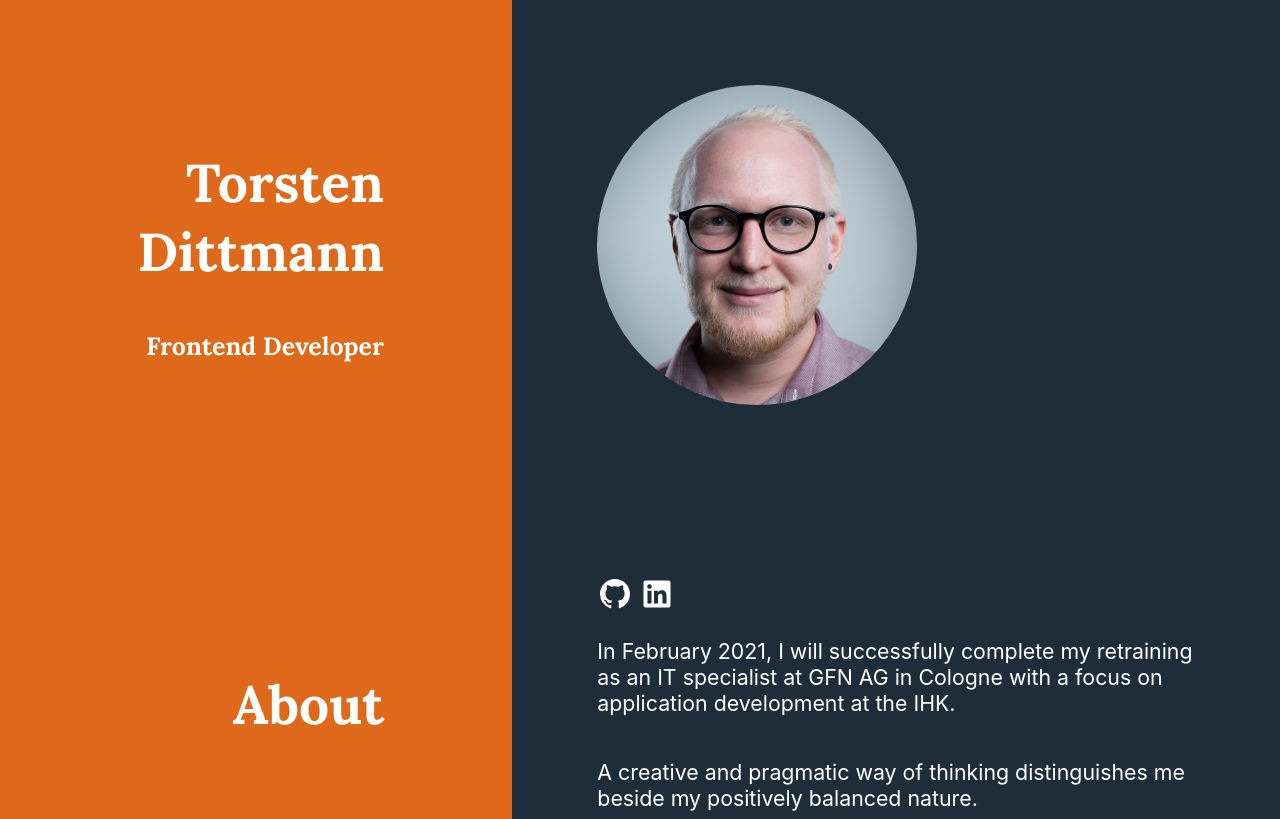
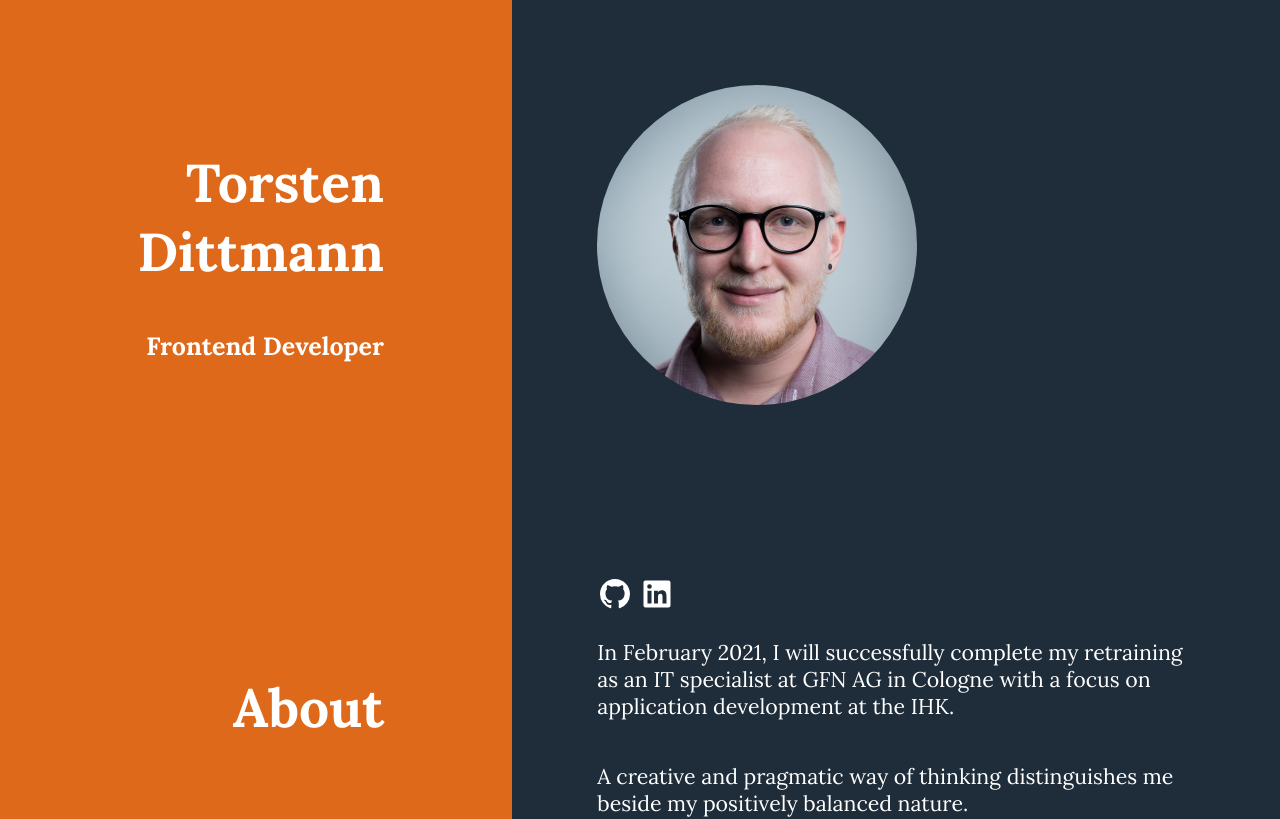
Before and after one commit to TorstenDittmann/website, a Svelte app: page / in a window 1280 px wide. Shown: the top 819 px of the page. Built offline with nearby package versions, Linux system fonts and the light colour scheme.

Commit message:
remove apple system font by default

```diff
--- a/public/global.css
+++ b/public/global.css
@@ -12,7 +12,7 @@ body {
 	margin: 0;
 	padding: 0;
 	box-sizing: border-box;
-	font-family: -apple-system, "Lora", sans-serif;
+	font-family: "Lora", sans-serif;
 }
 
 a {
```
